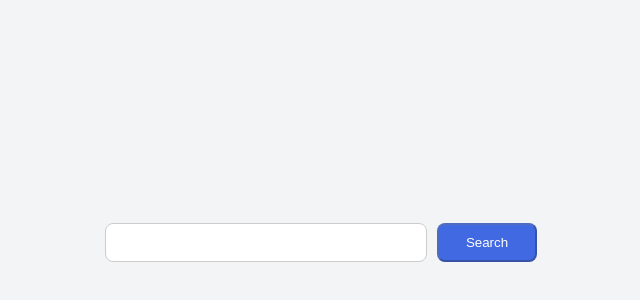
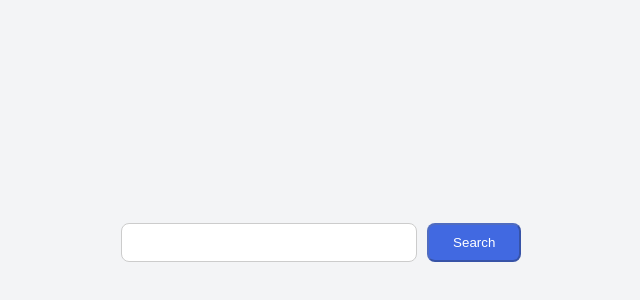
Before and after one commit to Danylo-Tykhonov/weather-app, a React (Vite) app: page / in a window 1280 px wide. Shown: the part 166-466 px from the top of the page, without its empty margins (319-959 px from the left). Built offline with nearby package versions, Linux system fonts and the light colour scheme.

Commit message:
reafactor component and impoved ui

```diff
--- a/src/App.jsx
+++ b/src/App.jsx
@@ -1,39 +1,33 @@
-import { useState } from "react";
+import { useEffect, useState } from "react";
 import Search from "./components/Search";
 import WeatherCard from "./components/WeatherCard";
 import "./App.css"
 import { WiDaySunny, WiCloud, WiFog, WiRain, WiSnow, WiThunderstorm } from "react-icons/wi";
 
 export default function App() {
-  const [city, setCity] = useState("");
+  const [cityName, setCityName] = useState(""); //input text
   const [weather, setWeather] = useState(null);
   const [loading, setLoading] = useState(false);
   const [error, setError] = useState(null);
+  const [cities, setCities] = useState([]); //city list
+  const [chosenCity, setChosenCity] = useState(null); //picked city
 
-  async function onSearch() {
+  async function fetchWeather() {
     setLoading(true);
     setError(null);
+    const { latitude, longitude, timezone } = chosenCity;
+
+    if(!chosenCity) {
+      return;
+    }
 
     try {
-    const res = await fetch(`https://geocoding-api.open-meteo.com/v1/search?name=${city}&count=10&language=en&format=json`);
-    const data = await res.json();
-
-      if(data.results.length === 0) {
-        throw new Error("No data")
-      }
-
-      if(!res.ok) {
-        throw new Error("City not found");
-      }
-
-    const { latitude: lat, longitude: long, timezone } = data.results[0];
-    const weat = await fetch(`https://api.open-meteo.com/v1/forecast?latitude=${lat}&longitude=${long}&current=temperature_2m,relative_humidity_2m,wind_speed_10m,apparent_temperature,weather_code&timezone=${timezone}`)
+    const weat = await fetch(`https://api.open-meteo.com/v1/forecast?latitude=${latitude}&longitude=${longitude}&current=temperature_2m,relative_humidity_2m,wind_speed_10m,apparent_temperature,weather_code&timezone=${timezone}`)
     const weat_data = await weat.json();
 
     if(!weat.ok) {
         throw new Error("City not found");
       }
-
 
       const weatherCode = weat_data.current.weather_code;
 
@@ -94,7 +88,8 @@ export default function App() {
 }
 
       const weatherInfo = {
-        city,
+        city: chosenCity.name,
+        country: chosenCity.country,
         timezone,
         temperature: weat_data.current.temperature_2m,
         time: weat_data.current.time.slice(11,16),
@@ -116,21 +111,63 @@ export default function App() {
     }
   }
 
+  async function searchCities() {
+
+    try {
+    if(cityName.length < 2) {
+      setCities([]);
+      return;
+    }
+    const res = await fetch(`https://geocoding-api.open-meteo.com/v1/search?name=${cityName}&count=10&language=en&format=json`);
+
+    if(!res.ok) {
+      throw new Error("Api failed")
+    }
+
+    const data = await res.json();
+
+    if (!data.results) {
+    setCities([]);
+    return;
+    }
+      setCities(data.results);
+    }
+    catch(error) {
+      setError(error.message);
+    }
+  }
+
+  useEffect(() => {
+    if(!chosenCity)
+    searchCities();
+  }, [cityName, chosenCity]);
+
+  function selectCity(city) {
+    setChosenCity(city);
+    setCityName(city.name);
+    setCities([]);
+  }
+
+useEffect(() => {
+  if(chosenCity){
+  fetchWeather();
+  }
+}, [chosenCity])
 
   return (
     <div className="app">
       <Search
-      city={city}
-      setCity={setCity}
-      onSearch={onSearch}
+      cityName={cityName}
+      setCityName={setCityName}
+      fetchWeather={fetchWeather}
       loading={loading}
+      cities={cities}
+      selectCity={selectCity}
+      setChosenCity={setChosenCity}
       />
 
       {weather && <WeatherCard weather ={weather} />}
 
-      {loading && <p>Loading...</p>}
-      {error && <p>{error}</p>}
-
     </div>
   )
 }
--- a/src/components/Search.css
+++ b/src/components/Search.css
@@ -18,3 +18,45 @@
    padding: 10px;
    border-radius: 8px;
 }
+
+.search {
+    position: relative;
+    width: 400px;
+}
+
+.search-results {
+    position: absolute;
+    top: 100%;
+    left: 0;
+    right: 0;
+
+    background: white;
+    border-radius: 10px;
+    margin-top: 6px;
+
+    box-shadow: 0 8px 20px rgba(0,0,0,.15);
+
+    max-height: 250px;
+    overflow-y: auto;
+
+    z-index: 100;
+}
+
+.search-item {
+    padding: 12px 16px;
+    cursor: pointer;
+    transition: .2s;
+}
+
+.search-item:hover {
+    background: #f3f3f3;
+}
+
+.search-item strong {
+    display: block;
+}
+
+.search-item span {
+    color: gray;
+    font-size: 14px;
+}
--- a/src/components/Search.jsx
+++ b/src/components/Search.jsx
@@ -1,24 +1,40 @@
 import "./Search.css"
 
-export default function Search({city, setCity, onSearch, loading}){
+export default function Search({cityName, setCityName, fetchWeather, loading, cities, selectCity, setChosenCity}){
     return(
         <div className="search">
             <input
             className="search-input"
-            value={city}
-            onChange={(e) => setCity(e.target.value)}
+            value={cityName}
+            onChange={(e) => {
+                setCityName(e.target.value)
+                setChosenCity(null);
+            }}
             onKeyDown={(e) => {
                 if(e.key === "Enter"){
-                     onSearch();
+                     fetchWeather();
                 }
              }}
         />
-
-         <div>
-         <button className="search-button" onClick={onSearch} disabled={city.trim() ===   "" || loading}>
+    {cities.length > 0 && (
+        <div className="search-results">
+            {cities.map((city) => (
+                <div
+                    key={city.id}
+                    className="search-item"
+                    onClick={() => selectCity(city)}>
+                    <strong>{city.name}</strong>
+                    <span>
+                        {city.admin1 ? ` ${city.admin1}` : ""}
+                        {city.country ? `, ${city.country}` : ""}
+                    </span>
+                </div>
+            ))}
+        </div>
+    )}
+         <button className="search-button" onClick={fetchWeather} disabled={cityName.trim() ===   "" || loading}>
                 Search
           </button>
-          </div>
         </div>
 
     )
```
